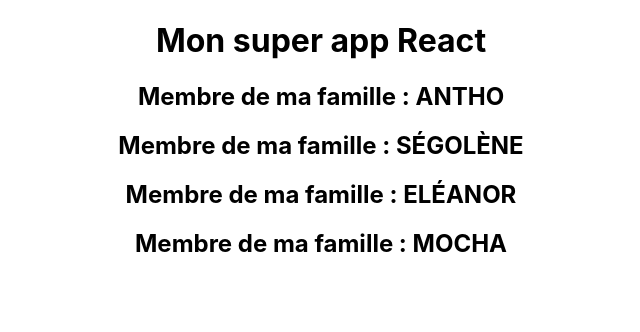
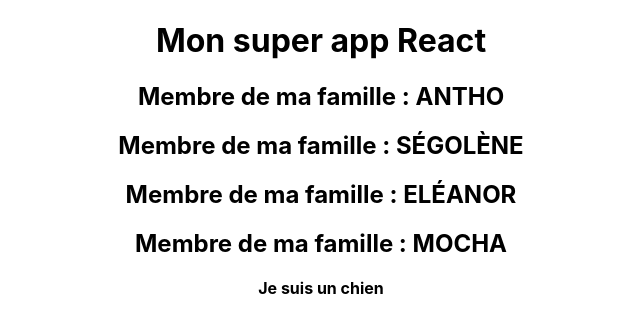
Before and after one commit to yapuka/udemy-react-guide-complet, a React (Create React App) app: page / in a window 1280 px wide. Shown: the top 332 px of the page, without its empty margins (319-959 px from the left). Built offline with nearby package versions, Linux system fonts and the light colour scheme.

Commit message:
Props children

```diff
--- a/src/App.js
+++ b/src/App.js
@@ -12,7 +12,10 @@
         <Membre nom="Antho" />
         <Membre nom="Ségolène" />
         <Membre nom="Eléanor" />
-        <Membre nom="Mocha" />
+
+        <Membre nom="Mocha">
+          <strong>Je suis un chien</strong>
+        </Membre>
       </div>
     )
   }
--- a/src/components/Membre.js
+++ b/src/components/Membre.js
@@ -1,7 +1,13 @@
-import React from 'react'
+import React, { Fragment } from 'react'
 
-const Member = ({ nom }) => {
-  return <h2>Membre de ma famille : {nom.toUpperCase()}</h2>
+const Member = ({ nom, children }) => {
+  return (
+    <Fragment>
+      <h2>Membre de ma famille : {nom.toUpperCase()}</h2>
+
+      {children ? <p>{children}</p> : null}
+    </Fragment>
+  )
 }
 
 export default Member
```
